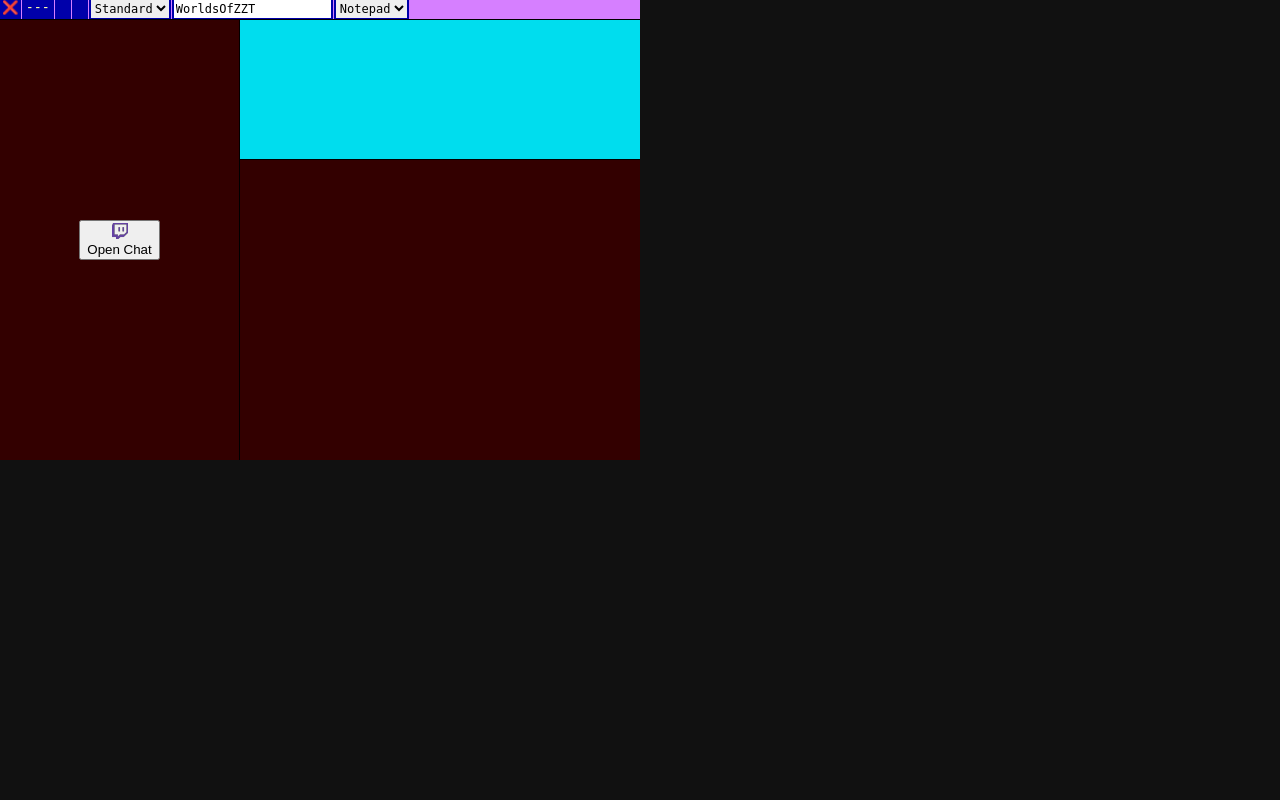
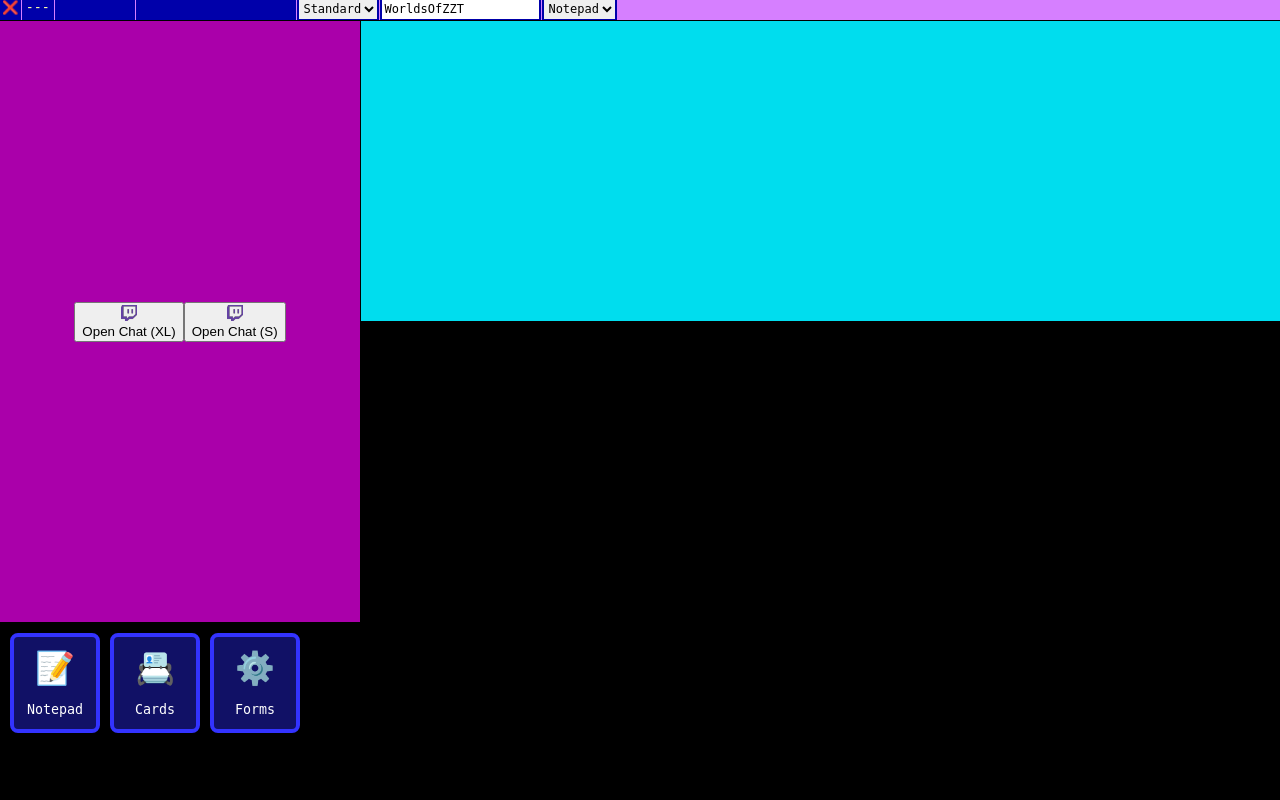
Before and after one commit to DrDos0016/cdosstream, a Django app: page / in a window 1280 px wide. Run offline with Django 4.2, Linux system fonts and the light colour scheme; data that the repository does not hold is empty.

Commit message:
Flexible sizing on Stream Control Panel

```diff
--- /dev/null
+++ b/cdosstream/static/cdosstream/css/wozzt-scp-dynamic.css
@@ -0,0 +1,284 @@
+* { box-sizing:border-box; }
+
+body
+{
+    margin:0px;
+    background-color:#111;
+    font-family:monospace;
+    font-size:10pt;
+}
+
+main
+{
+    display:grid;
+    gap:1px;
+    background:#000;
+    grid-template-areas:
+        "header header"
+        "chat events"
+        "chat widget"
+        "touch touch";
+
+
+    max-width:1510px;
+    height:100vh;
+    grid-template-columns:360px 1fr;
+    grid-template-rows:20px 300px 300px 1fr;
+}
+
+@media (max-width:899px) {
+    main
+    {
+        grid-template-columns:240px 1fr;
+    }
+
+    #touch-frame { display:none; }
+}
+
+#header { grid-area:header; }
+#chat-frame { grid-area:chat; background-color:#A0A; }
+#event-log { grid-area:events; }
+#touch-frame { grid-area:touch; }
+
+#event-log { background-color:#0DE; padding-left:6px; overflow:auto; }
+
+#header { background: #D67FFF; display:flex; gap:1px; color:#FFA;}
+#header > div { background:#00A; padding-left:2px; padding-right:2px; min-width:2ch;}
+
+.wiget { grid-area:widget; }
+.widget:not(.active) { display:none; }
+#notes.active { display:flex; }
+
+iframe { border:0px; }
+
+#cards {
+    background:#B5FF91;
+    overflow:auto;
+}
+
+#card-overview td > div + div
+{
+    border-top:1px solid #0A0;
+}
+
+.card-title
+{
+    font-style:oblique;
+}
+
+.card-author, .card-company { text-align:right; }
+
+.cramped
+{
+    width:7ch;
+    vertical-align:top;
+    text-align:right;
+    padding-left:1ch;
+    padding-right:1ch;
+}
+
+.sticky-header
+{
+    position:sticky;
+    top:0px;
+    background:#FFD700;
+}
+
+#forms
+{
+    background:#F33;
+}
+
+form
+{
+    border-bottom:1px solid #000;
+    display:flex;
+    gap:4px;
+    align-items:flex-end;
+    max-width:530px;
+    padding:2px;
+    flex-wrap:wrap;
+}
+
+form + form
+{
+    margin-top:2px;
+}
+
+.field-wrapper
+{
+    display:flex;
+    justify-content:space-between;
+    align-items:center;
+    flex:1;
+}
+
+.field-wrapper input, .field-wrapper select, .field-wrapper button
+{
+    width:200px;
+    max-width:200px;
+}
+
+.submit-wrapper
+{
+    flex:0 0 100px;
+}
+
+.submit-wrapper input[type="submit"]
+{
+    width:100px;
+}
+
+table { border-collapse:collapse; }
+
+table td
+{
+    border-bottom:2px solid #000;
+}
+
+#event-log th
+{
+    text-align:left;
+}
+
+#event-log tr + tr
+{
+    border-top:1px solid #000;
+}
+
+.event-pk { width:5ch; }
+.event-time { width:9ch; }
+.event-kind { }
+
+
+#notes {
+    flex-direction:column;
+    background-color:#FFD700;
+    padding:0px 3px 3px 3px;
+}
+
+#notes .controls { flex:0 0 auto; }
+
+#notepad
+{
+    border:1px solid #000;
+    flex:1;
+    resize:none;
+    margin:0px;
+}
+
+.highlight
+{
+    background:#B0AEFF;
+}
+
+#event-overview
+{
+    width:100%;
+}
+
+.event-kind
+{
+    width:26ch;
+}
+
+.row-channelsubscriptionmessage
+{
+    background:#00A;
+    color:#FF5;
+}
+
+#stream-viewers
+{
+    width:4ch;
+    text-align:center;
+}
+
+#stream-category
+{
+    width:10ch;
+    text-align:center;
+}
+
+#stream-title
+{
+    width:20ch;
+}
+
+.truncate-text { overflow:hidden; white-space:nowrap; text-overflow:ellipsis; }
+
+button.shortcut-button
+{
+    width:auto;
+    margin-bottom:2px;
+}
+
+#send-command-form .field-wrapper
+{
+    flex:1 0 100%;
+}
+
+#send-command-form .submit-wrapper
+{
+    flex:1;
+    text-align:right;
+}
+
+
+#header select, #header input {
+    font-family:monospace;
+    height:100%;
+    margin:0px;
+    margin-top:-1px;
+    border:0px;
+    font-size:12px;
+}
+
+.flex-centered-wrapper
+{
+    display:flex;
+    align-items:center;
+    justify-content:center;
+    height:100%;
+}
+
+
+.selected
+{
+    background-color:#B591FF;
+}
+
+#touch-frame
+{
+    display:flex;
+    flex-wrap:wrap;
+    gap:10px;
+    padding:10px;
+}
+
+.touch-button
+{
+    flex:0 0 90px;
+    display:flex;
+    height:100px;
+    border-radius:8px;
+    border:4px solid #FFF;
+    flex-direction:column;
+    text-align:center;
+    justify-content:space-around;
+    padding:4px;
+    background-color:#666;
+    color:#FFF;
+    cursor:pointer;
+}
+
+.touch-blue { background-color:#116; border-color:#33F; }
+
+.touch-icon
+{
+    font-size:24pt;
+}
+
+/* Custom Cards */
+#custom-card-form textarea { padding:0px; max-width:275px; margin-right:15px; height:3ch;}
+#custom-card-form textarea:focus { height:12ch; }
--- a/cdosstream/templates/cdosstream/stream-control-panel.html
+++ b/cdosstream/templates/cdosstream/stream-control-panel.html
@@ -3,7 +3,7 @@
 {% load cdosstream_tags %}
 
 {% block global_css %}
-<link rel="stylesheet" type="text/css" href="/static/cdosstream/css/wozzt-scp-small.css">
+<link rel="stylesheet" type="text/css" href="/static/cdosstream/css/wozzt-scp-dynamic.css">
 {% endblock %}
 
 {% block local_scripts %}
@@ -21,8 +21,8 @@ var WEBSOCKET_SERVER_PORT = "{{WEBSOCKET_SERVER_PORT}}";
     <header id="header">
         <div id="ws-connection" title="Disconnected">❌</div>
         <div id="stream-viewers">---</div>
-        <div id="stream-title" class="max-ch-80"></div>
-        <div id="stream-category" class="max-ch-20"></div>
+        <div id="stream-category" class="truncate-text"></div>
+        <div id="stream-title" class="truncate-text"></div>
         <div id="event-position">
             <select id="event-position-select" title="Redeem Position">
                 <option value="position-standard">Standard</option>
@@ -40,9 +40,26 @@ var WEBSOCKET_SERVER_PORT = "{{WEBSOCKET_SERVER_PORT}}";
     </header>
     <div id="chat-frame">
         <div class="flex-centered-wrapper">
+            <button class="iframe-launcher" data-url="https://twitch.tv/[CHANNEL]/chat" data-target="#chat-frame" data-width="360px" data-height="600px">
+                <img src="/static/cdosstream/image/twitch-16px.png"><br>Open Chat (XL)
+            </button>
             <button class="iframe-launcher" data-url="https://twitch.tv/[CHANNEL]/chat" data-target="#chat-frame" data-width="240px" data-height="440px">
-                <img src="/static/cdosstream/image/twitch-16px.png"><br>Open Chat
+                <img src="/static/cdosstream/image/twitch-16px.png"><br>Open Chat (S)
             </button>
+        </div>
+    </div>
+    <div id="touch-frame">
+        <div class="touch-button touch-blue">
+            <div class="touch-icon">📝</div>
+            <div class="touch-text">Notepad</div>
+        </div>
+        <div class="touch-button touch-blue">
+            <div class="touch-icon">📇</div>
+            <div class="touch-text">Cards</div>
+        </div>
+        <div class="touch-button touch-blue">
+            <div class="touch-icon">⚙️</div>
+            <div class="touch-text">Forms</div>
         </div>
     </div>
 
```
